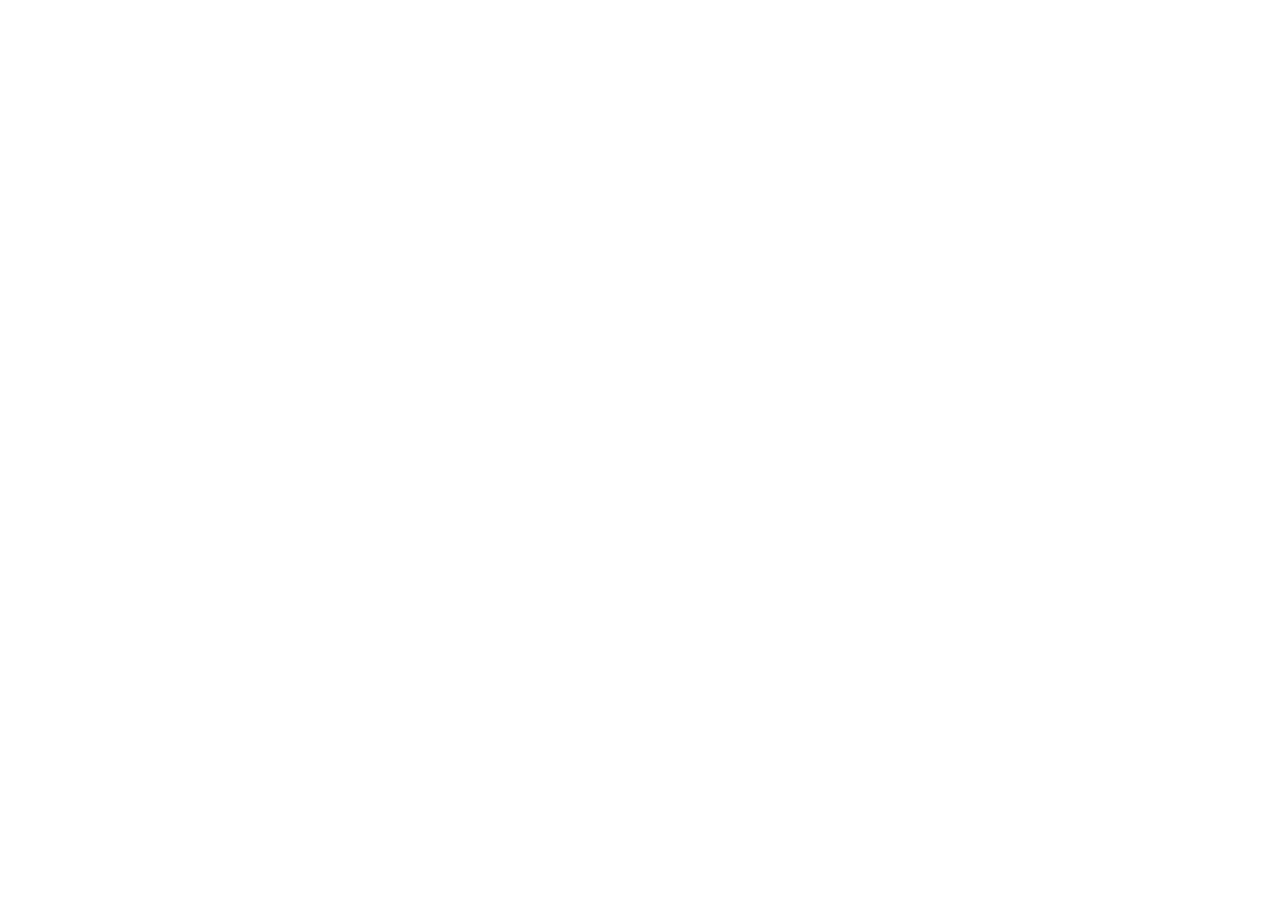
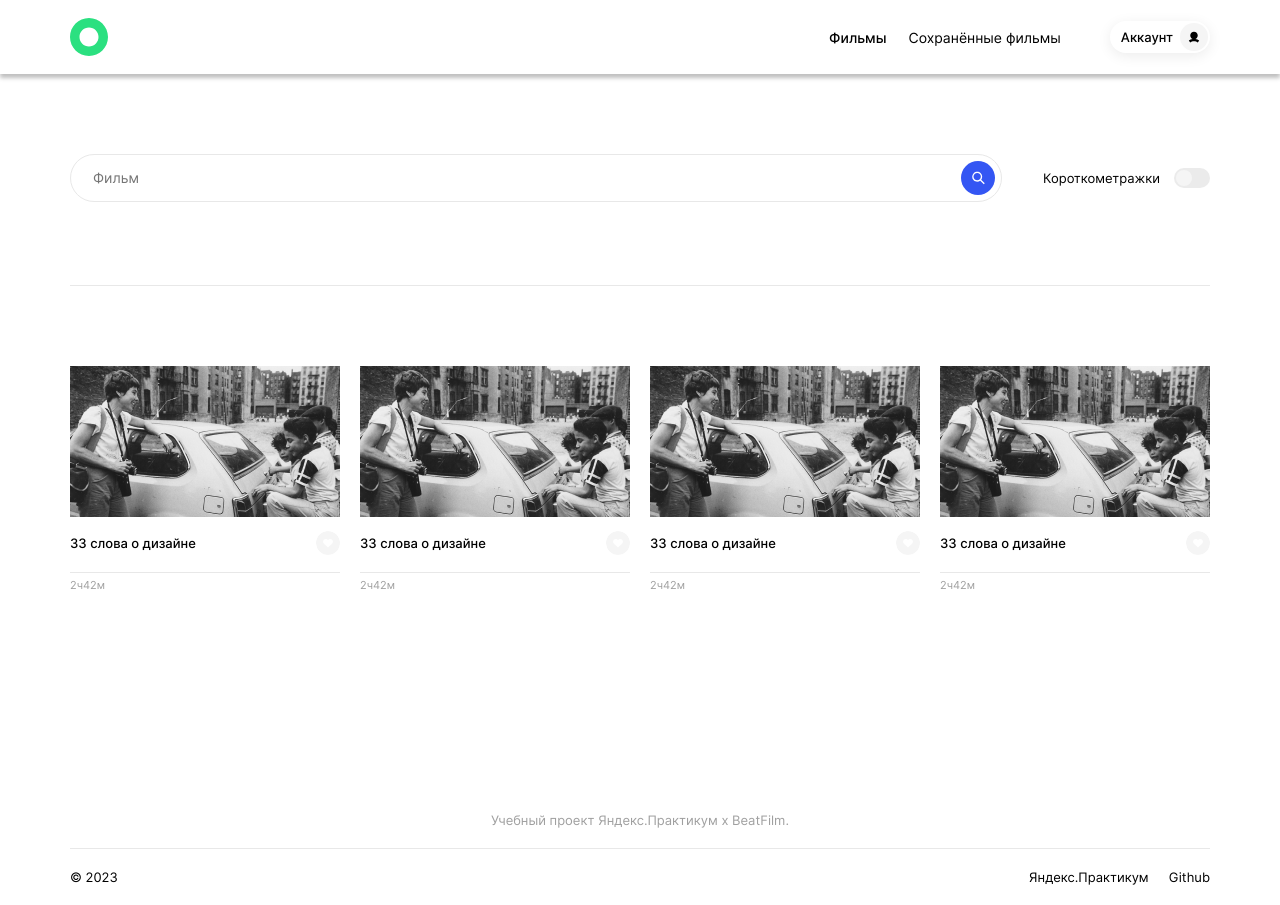
Before and after one commit to Olpom/movies-explorer-frontend, a React (Create React App) app: page /saved-movies in a window 1280 px wide. Before the commit this address had no page. Before the commit the page ends 800 px from the top, so only its background shows below. Built offline with nearby package versions, Linux system fonts and the light colour scheme.

Commit message:
feat: savedmovies

```diff
--- a/src/components/App/App.js
+++ b/src/components/App/App.js
@@ -5,9 +5,9 @@
 import Login from '../Login/Login';
 import Main from '../Main/Main';
 import Movies from '../Movies/Movies';
-/*
 import SavedMovies from '../SavedMovies/SavedMovies';
 import Profile from '../Profile/Profile';
+/*
 import Page404 from '../Page404/Page404';
 */
 
@@ -24,6 +24,8 @@
         <Route path='/signin' element={<Login />} />
         <Route path='/' element={<Main loggedIn={loggedIn} />} />
         <Route path='/movies' element={<Movies loggedIn={loggedIn} />} />
+        <Route path='/saved-movies' element={<SavedMovies loggedIn={loggedIn} />} />
+        <Route path='/profile' element={<Profile loggedIn={loggedIn} />} />
       </Routes>
     </div>
   )
@@ -32,8 +34,6 @@
 export default App;
 
 /*
-        <Route path='/saved-movies' element={<SavedMovies loggedIn={loggedIn} />} />
-        <Route path='/profile' element={<Profile loggedIn={loggedIn} />} />
         <Route path='/*' element={<Page404 />} />
 
         */
--- a/src/components/Movies/MoviesCardList/MoviesCardList.css
+++ b/src/components/Movies/MoviesCardList/MoviesCardList.css
@@ -9,11 +9,15 @@
     grid-template-columns: repeat(auto-fit, 270px);
     grid-template-rows: repeat(auto-fit, 226px);
     gap: 44px 20px;
+    justify-content: center;
     align-items: flex-start;
-    justify-content: space-between;
     padding: 80px 0 60px;
     margin: 0;
 }
+
+/*.moviescards__list.savedmoviescards__list {
+    justify-content: flex-start;
+}*/
 
 @media screen and (max-width: 900px) {
     .moviescards {
--- a/src/components/Movies/MoviesCardList/MoviesCardList.js
+++ b/src/components/Movies/MoviesCardList/MoviesCardList.js
@@ -3,10 +3,10 @@
 import MoviesCard from '../MoviesCard/MoviesCard';
 
 function MoviesCardList() {
+
     return (
         <section className="moviescards">
             <ul className="moviescards__list">
-                <MoviesCard />
                 <MoviesCard />
                 <MoviesCard />
                 <MoviesCard />
--- a/src/components/SavedMovies/SavedMovies.css
+++ b/src/components/SavedMovies/SavedMovies.css
@@ -0,0 +1,3 @@
+.movies__button_hidden {
+    display: none;
+}
--- a/src/components/SavedMovies/SavedMovies.js
+++ b/src/components/SavedMovies/SavedMovies.js
@@ -0,0 +1,23 @@
+import React from 'react';
+import './SavedMovies.css';
+import Header from '../Header/Header';
+import SearchForm from '../Movies/SearchForm/SearchForm';
+import MoviesCardList from '../Movies/MoviesCardList/MoviesCardList';
+import Footer from '../Footer/Footer';
+
+function SavedMovies({ loggedIn }) {
+
+    return (
+        <section className="savedmovies">
+            <Header loggedIn={loggedIn} />
+            <SearchForm />
+            <MoviesCardList />
+            <div className="movies__add-button savedmovies__add-button">
+                <button className="movies__button movies__button_hidden">Ещё</button>
+            </div>
+            <Footer />
+        </section>
+    );
+}
+
+export default SavedMovies;
```
